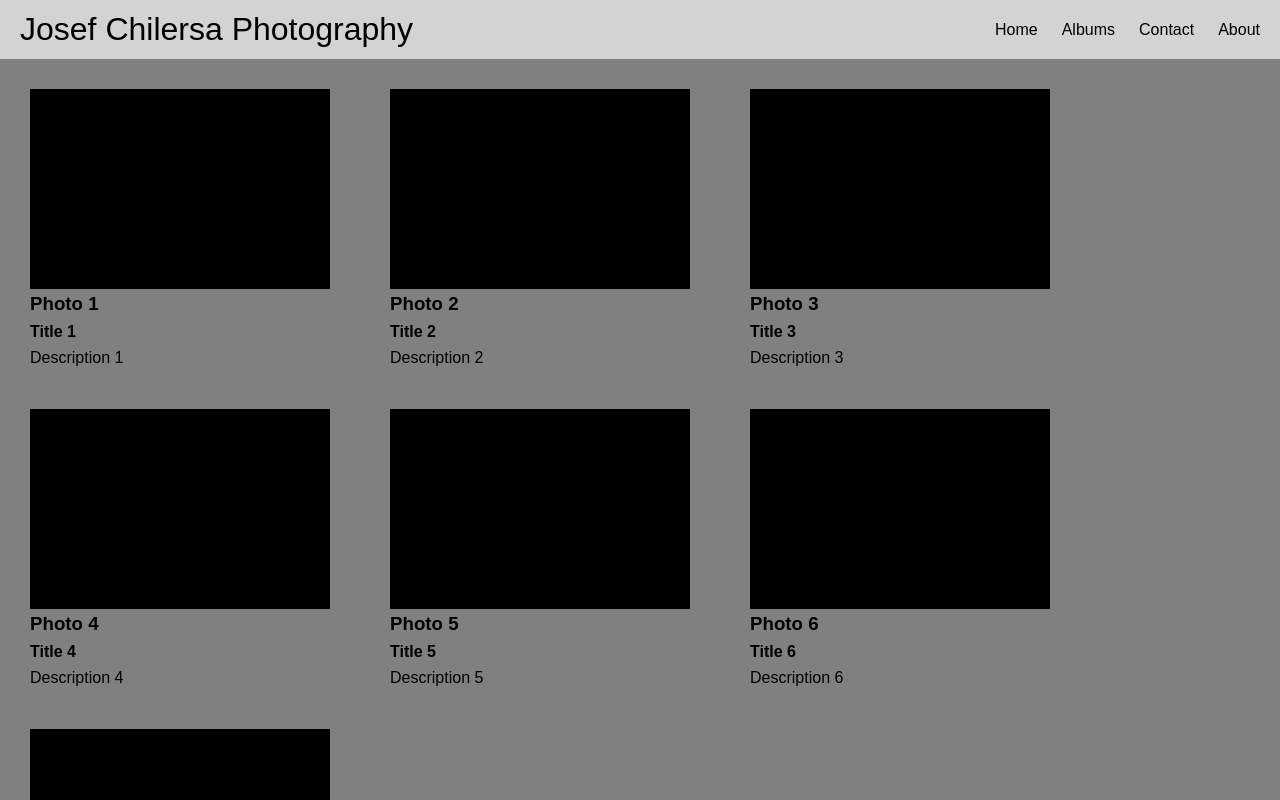
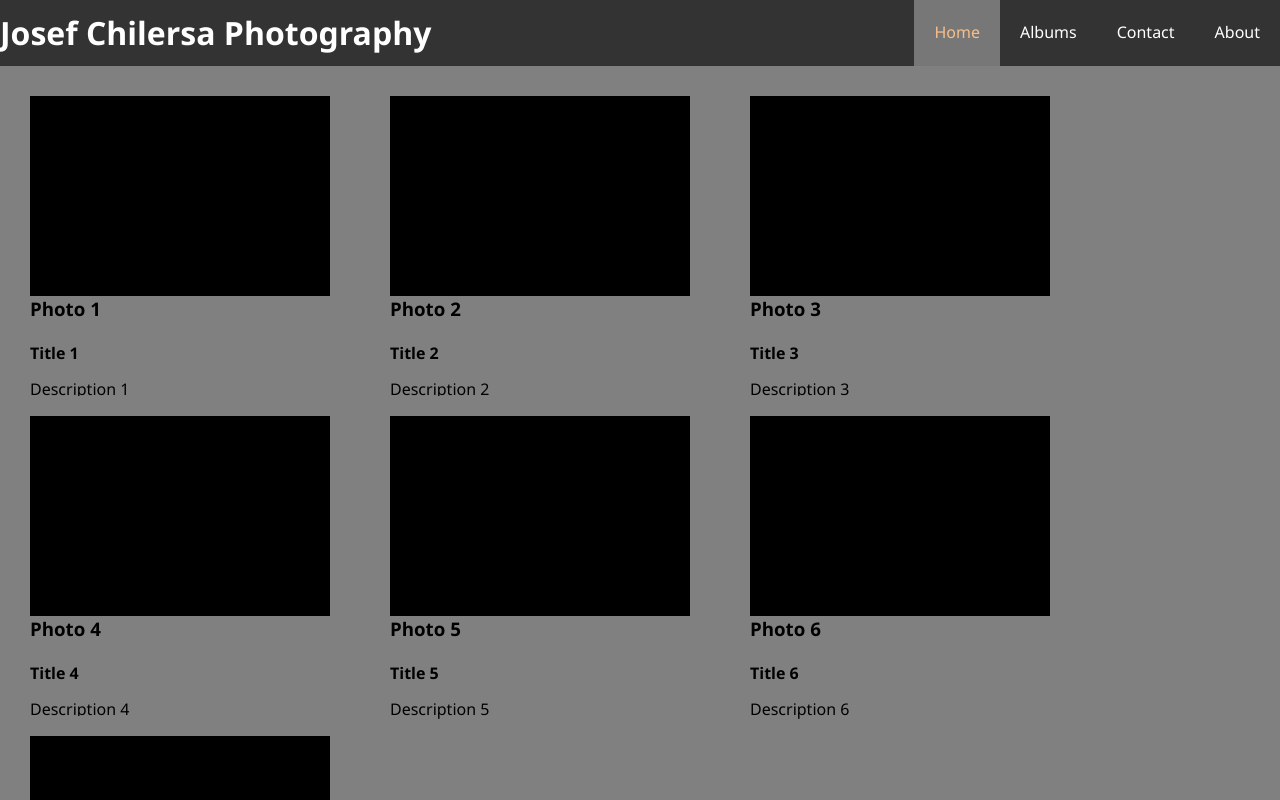
Before and after one commit to frameiteasy/photo-gallery, a React (Create React App) app: page /albums in a window 1280 px wide. Shown: the top 800 px of the page. Built offline with nearby package versions, Linux system fonts and the light colour scheme.

Commit message:
navbar improvement - udemy

```diff
--- a/src/App.scss
+++ b/src/App.scss
@@ -1,20 +1,30 @@
 @import 'config';
 
+/* Reset */
 * {
   margin: 0;
   padding: 0;
   box-sizing: border-box;
 }
 
-body {
-  font-family: sans-serif;
-  line-height: 1.6;
+/* Main styling */
+html,body {
+  font-family: 'Segoe UI', Tahoma, Geneva, Verdana, sans-serif;
+  line-height: 1.6em;
   background: $light-color;
 }
 
 a {
   text-decoration: none;
   color: $dark-color;
+}
+
+h1, h2, h3 {
+  padding-bottom: 20px;
+}
+
+p {
+  margin: 10px 0;
 }
 
 ul {
@@ -24,9 +34,3 @@ ul {
 img {
   width: 100%;
 }
-
-.container {
-  display: flex;
-  flex-direction: row;
-  flex-wrap: wrap;
-}
--- a/src/components/NavBar/Navbar.tsx
+++ b/src/components/NavBar/Navbar.tsx
@@ -5,10 +5,13 @@ import "./navbar.scss";
 const Navbar: React.FC = () => {
     return(
         <nav className='nav'>
-            <Link to='/' className='navbar__site-title'>Josef Chilersa Photography</Link>
+            <div className='container'>
+                <h1 className='navbar__site-title'>
+                    <Link to='/'>Josef Chilersa Photography</Link>
+                </h1>
                 <ul>
                     <li>
-                    <Link to='/' className='active'>Home</Link>
+                        <Link to='/' className="active">Home</Link>
                     </li>
                     <li>
                         <Link to='/albums'>Albums</Link>
@@ -20,6 +23,7 @@ const Navbar: React.FC = () => {
                         <Link to='/about'>About</Link>
                     </li>
                 </ul>
+            </div>
         </nav>
     );
 }
--- a/src/components/NavBar/navbar.scss
+++ b/src/components/NavBar/navbar.scss
@@ -3,37 +3,39 @@
 $color: lightgrey;
 
 .nav {
-    display: flex;
-    background-color: $color;
-    justify-content: space-between;
-    align-items: stretch;
-    gap: 2rem;
-    padding: 0 1rem;
+    background: #333;
+    color: #fff;
+    overflow: auto;
 }
 
 .nav a {
-    color: inherit;
-    text-decoration: none;
-    height: 100%;
-    display: flex;
-    align-items: center;
-    padding: 0.25rem;
+    color: white;
+
+}
+
+.nav h1 {
+    float: left;
+    padding-top: 20px;
 }
 
 .nav ul {
-    padding: 0;
-    margin: 0;
     list-style: none;
-    display: flex;
-    gap: 1rem;
+    float: right;
 }
 
-.nav li.active {
-    background-color: rgb(201, 19, 19);
+.nav ul li {
+    float: left;
 }
 
-.nav li:hover {
-    background-color: #777;
+.nav ul li a {
+    display: block;
+    padding: 20px;
+    text-align: center;
+}
+
+.nav li:hover, .nav ul li a.active {
+    background: #777;
+    color: #f7c08a;
 }
 
 .navbar__site-title {
--- a/src/pages/albums/Albums.tsx
+++ b/src/pages/albums/Albums.tsx
@@ -9,7 +9,7 @@ const photos: Photo[] = getPhotos();
 const Albums: React.FC = () => {
     return(
         <>
-        <div className="container">
+        <div className="albums__container">
         {
           photos.map( (photo, index) => (
             <PhotoTile
--- a/src/pages/albums/albums.scss
+++ b/src/pages/albums/albums.scss
@@ -3,3 +3,9 @@ $color: grey;
 body {
     background-color: $color;
 }
+
+.albums__container {
+    display: flex;
+    flex-direction: row;
+    flex-wrap: wrap;
+  }
```
Lines whose indentation alone changed are shown as unchanged.
